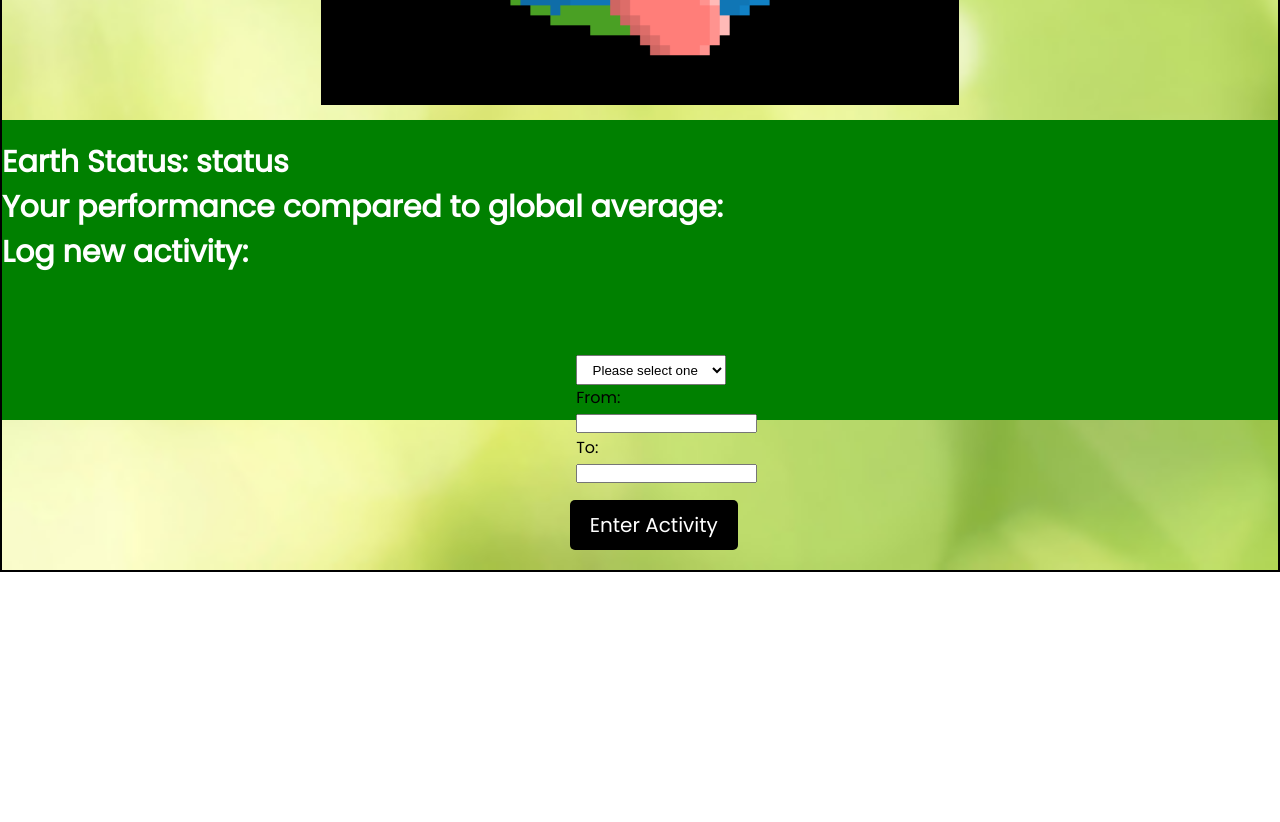
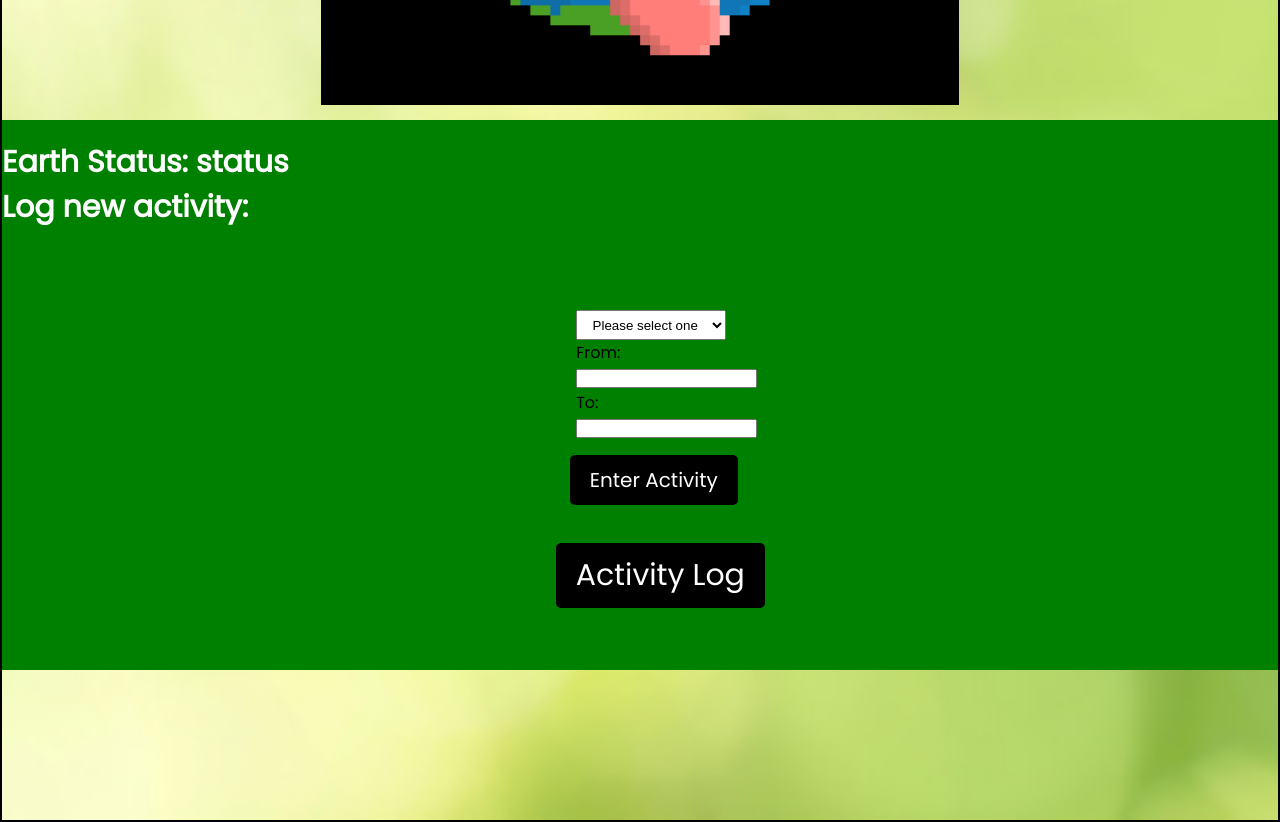
Before and after one commit to absandell/Cli-Mate, a Vue app: page / in a window 1280 px wide. Shown: the part 720-1542 px from the top of the page. Before the commit the page ends 1292 px from the top, so only its background shows below. Built offline with nearby package versions, Linux system fonts and the light colour scheme.

Commit message:
Added activity log and calculated performance index within user input

```diff
--- a/src/assets/styles/style.css
+++ b/src/assets/styles/style.css
@@ -69,7 +69,8 @@
     text-decoration: none;
     font-size: 30px;
     font-family: inherit;
-    left: 61%;
+    top: 25%;
+    left: 43%;
   }
   .btnLogin {
     position: absolute;
@@ -149,7 +150,7 @@
     margin-top: 15px;
     position: relative;
     background-color: green;
-    height: 300px;
+    height: 550px;
   }
   .textLog {
     color:white;
--- a/src/components/Header.vue
+++ b/src/components/Header.vue
@@ -9,9 +9,9 @@
         <ExampleEarth class='planet'/>
         <div class = "info">
             <h1 class='textLog'>Earth Status: status</h1>
-            <h1 class='textLog'>Your performance compared to global average:</h1>
             <h1 class='textLog'>Log new activity:</h1>
             <UserInput />
+            <PrevLogButton />
         </div>
     </header>
 </template>
@@ -22,6 +22,7 @@ import ExampleEarth from './ExampleEarth'
 import LogoutButton from './LogoutButton'
 import LoginButton from './LoginButton'
 import UserInput from './UserInput'
+import PrevLogButton from './PrevLogButton'
 
 
 export default {
@@ -31,7 +32,8 @@ export default {
         ExampleEarth,
         LogoutButton,
         LoginButton,
-        UserInput
+        UserInput,
+        PrevLogButton,
     }
 }
 </script>
--- a/src/components/PrevLogButton.vue
+++ b/src/components/PrevLogButton.vue
@@ -1,9 +1,24 @@
 <template>
-    <button>Previous Activities Log</button>
+    <div class="popup" id="popup-3">
+        <div class="overlay"></div>
+        <div class="content">
+            <div class="close-btn" v-on:click="togglePopup()">&times;</div>
+            <div>
+                <h1 class='popupTitle'>Activity Log</h1>
+            </div>
+        </div>
+    </div>
+
+    <button class="btnPrev" v-on:click="togglePopup()">Activity Log</button>
 </template>
 
 <script>
 export default {
     name: 'PrevLogButton',
+    methods:{
+    togglePopup(){
+        document.getElementById("popup-3").classList.toggle("active");
+        }
+    }
 }
 </script>
--- a/src/components/UserInput.vue
+++ b/src/components/UserInput.vue
@@ -41,6 +41,29 @@ export default {
             console.log(from);
             console.log(to);
 
+            const averageCO2 = 411;
+            let PIinThisTravel = 0;
+            let distanceTravelled = 5;
+            let fuelLiterPerMile = 1;
+
+            let totalFuelInLiter = distanceTravelled * fuelLiterPerMile;
+            let totalFuelInGalon = totalFuelInLiter/3.79;
+            const CO2PerGalon = 8887;
+            let totalCO2 = totalFuelInGalon * CO2PerGalon;
+            let userCO2 = totalCO2 / distanceTravelled;
+
+            if (userCO2 === averageCO2) {
+                PIinThisTravel = 0;
+            }
+            else if (userCO2 > averageCO2) {
+                PIinThisTravel = -1 * userCO2/averageCO2;
+            }
+            else {
+                PIinThisTravel = Math.max(10, averageCO2/userCO2);
+            }
+
+            console.log(PIinThisTravel);
+
             let apiURL = 'http://localhost:8080/api/insert';
 
                 axios.post(apiURL, this.score).then(() => {
```
Also changed, not shown: 1 other file (tests, documents, lock files or other folders).
